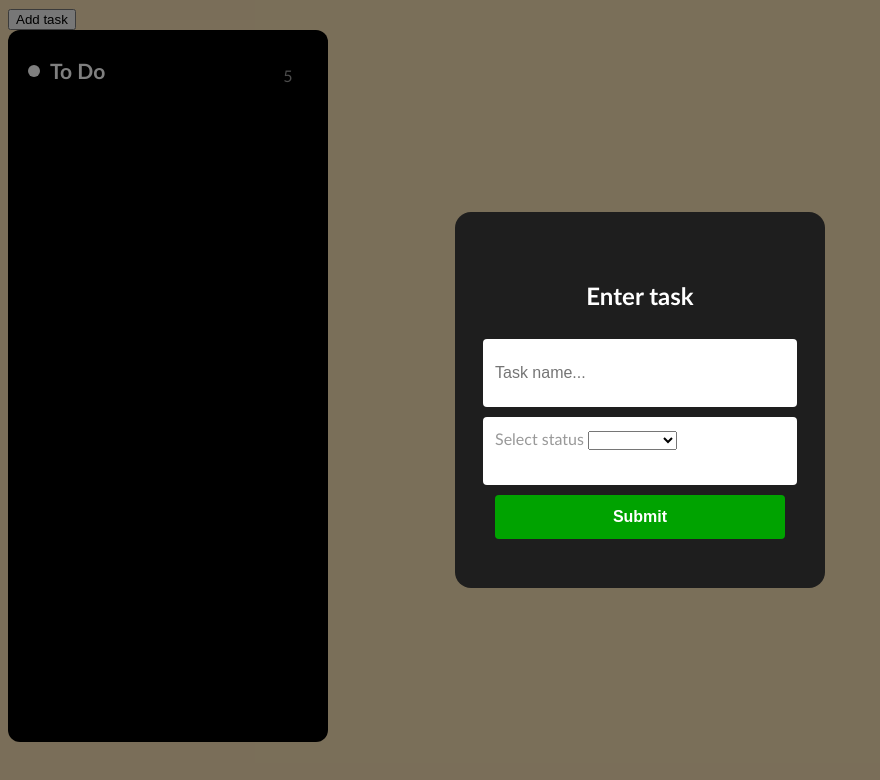
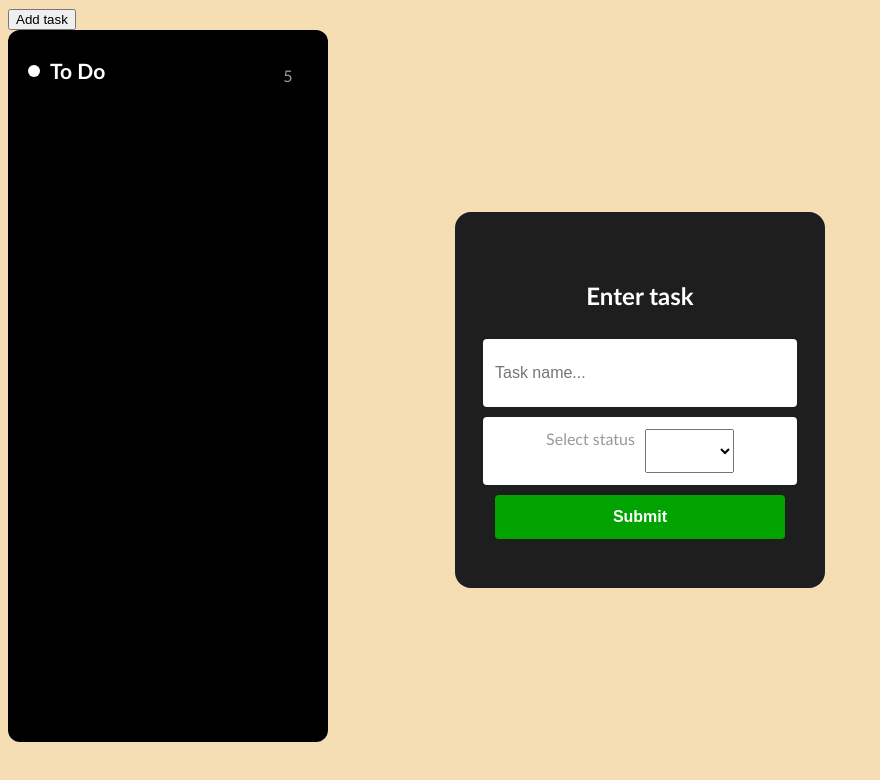
Before and after one commit to baysxz/to-do-app, a website: page index.html in a window 1280 px wide. Both pictures are taken after a click on the button "Add task". Shown: the whole page, without its empty margins (0-880 px from the left). Drawn offline with Linux system fonts and the light colour scheme.

Commit message:
task style

```diff
--- a/style.css
+++ b/style.css
@@ -96,7 +96,10 @@ body {
   left: 0;
   width: 100%;
   height: 100%;
-  background: rgba(0, 0, 0, 0.5);
   justify-content: center;
   align-items: center;
 }
+.select-status {
+  display: flex;
+  justify-content: center;
+}
```
Also changed, not shown: script.js (+1 -21 lines).
